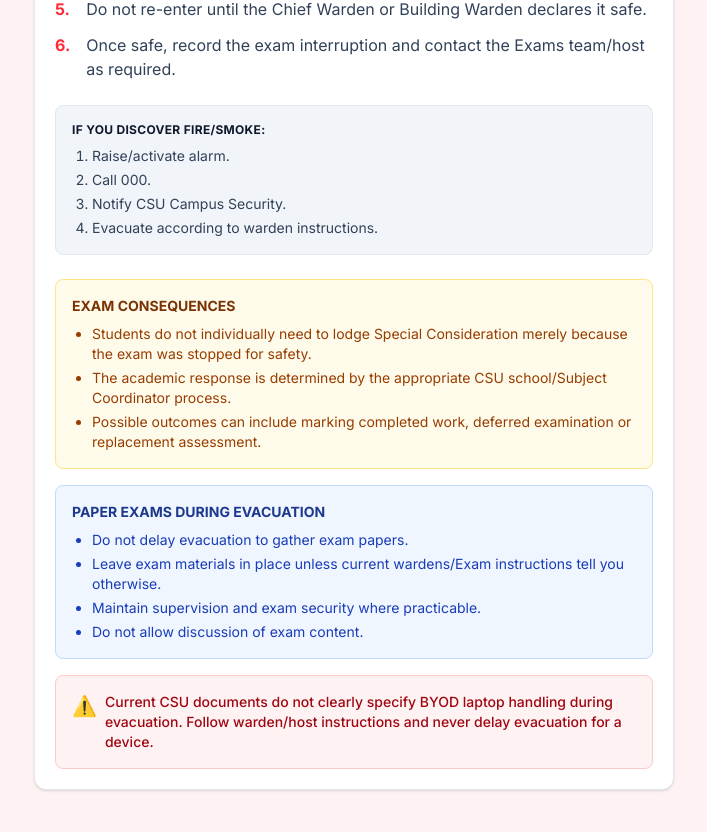
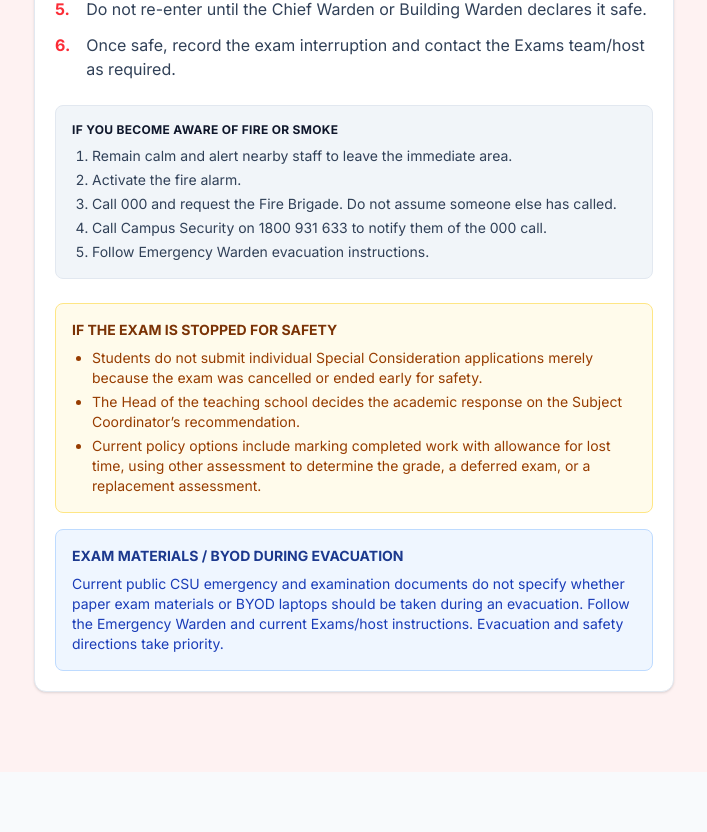
Before and after one commit to joshualparris/ExamsApp, a Next.js app: page /emergency in a window 1280 px wide. Shown: the part 740-1572 px from the top of the page, without its empty margins (286-993 px from the left). Built offline with nearby package versions, Linux system fonts and the light colour scheme.

Commit message:
fix: remove unsupported evacuation material handling

```diff
--- a/src/app/emergency/page.tsx
+++ b/src/app/emergency/page.tsx
@@ -17,7 +17,7 @@ export default function EmergencyPage() {
 
       <main className="flex-1 p-4 max-w-2xl mx-auto w-full pb-20 space-y-6">
         <section className="bg-white p-5 rounded-xl border-l-4 border-red-600 shadow-sm">
-          <h2 className="text-red-700 font-bold text-sm uppercase tracking-wider mb-1">Life-Threatening Emergency</h2>
+          <h2 className="text-red-700 font-bold text-sm uppercase tracking-wider mb-1">Emergency: Police / Fire / Ambulance</h2>
           <p className="text-3xl font-black text-slate-900 mb-4">Call 000</p>
           <a href="tel:000" className="flex items-center justify-center gap-2 w-full bg-red-600 hover:bg-red-700 text-white font-bold text-lg py-4 px-6 rounded-xl shadow-sm active:scale-[0.98] transition-all">
             <Phone className="h-6 w-6" />
@@ -47,39 +47,30 @@ export default function EmergencyPage() {
             </ul>
 
             <div className="bg-slate-100 p-4 rounded-lg mb-6 text-sm text-slate-700 border border-slate-200">
-              <h3 className="font-bold text-slate-900 mb-2 uppercase tracking-wide text-xs">If YOU discover fire/smoke:</h3>
+              <h3 className="font-bold text-slate-900 mb-2 uppercase tracking-wide text-xs">If you become aware of fire or smoke</h3>
               <ol className="list-decimal pl-5 space-y-1">
-                <li>Raise/activate alarm.</li>
-                <li>Call 000.</li>
-                <li>Notify CSU Campus Security.</li>
-                <li>Evacuate according to warden instructions.</li>
+                <li>Remain calm and alert nearby staff to leave the immediate area.</li>
+                <li>Activate the fire alarm.</li>
+                <li>Call 000 and request the Fire Brigade. Do not assume someone else has called.</li>
+                <li>Call Campus Security on 1800 931 633 to notify them of the 000 call.</li>
+                <li>Follow Emergency Warden evacuation instructions.</li>
               </ol>
             </div>
 
             <div className="bg-amber-50 p-4 rounded-lg border border-amber-200 text-sm">
-              <h3 className="font-bold text-amber-900 mb-2 flex items-center gap-2">
-                EXAM CONSEQUENCES
-              </h3>
+              <h3 className="font-bold text-amber-900 mb-2">IF THE EXAM IS STOPPED FOR SAFETY</h3>
               <ul className="list-disc pl-5 space-y-1 text-amber-800">
-                <li>Students do not individually need to lodge Special Consideration merely because the exam was stopped for safety.</li>
-                <li>The academic response is determined by the appropriate CSU school/Subject Coordinator process.</li>
-                <li>Possible outcomes can include marking completed work, deferred examination or replacement assessment.</li>
+                <li>Students do not submit individual Special Consideration applications merely because the exam was cancelled or ended early for safety.</li>
+                <li>The Head of the teaching school decides the academic response on the Subject Coordinator’s recommendation.</li>
+                <li>Current policy options include marking completed work with allowance for lost time, using other assessment to determine the grade, a deferred exam, or a replacement assessment.</li>
               </ul>
             </div>
 
             <div className="bg-blue-50 p-4 rounded-lg border border-blue-200 text-sm mt-4">
-              <h3 className="font-bold text-blue-900 mb-2">PAPER EXAMS DURING EVACUATION</h3>
-              <ul className="list-disc pl-5 space-y-1 text-blue-800">
-                <li>Do not delay evacuation to gather exam papers.</li>
-                <li>Leave exam materials in place unless current wardens/Exam instructions tell you otherwise.</li>
-                <li>Maintain supervision and exam security where practicable.</li>
-                <li>Do not allow discussion of exam content.</li>
-              </ul>
-            </div>
-
-            <div className="bg-red-50 p-4 rounded-lg border border-red-200 text-sm mt-4 font-medium text-red-800 flex gap-2 items-start">
-              <span className="text-xl">⚠️</span>
-              <p>Current CSU documents do not clearly specify BYOD laptop handling during evacuation. Follow warden/host instructions and never delay evacuation for a device.</p>
+              <h3 className="font-bold text-blue-900 mb-2">EXAM MATERIALS / BYOD DURING EVACUATION</h3>
+              <p className="text-blue-800">
+                Current public CSU emergency and examination documents do not specify whether paper exam materials or BYOD laptops should be taken during an evacuation. Follow the Emergency Warden and current Exams/host instructions. Evacuation and safety directions take priority.
+              </p>
             </div>
           </section>
         )}
```
